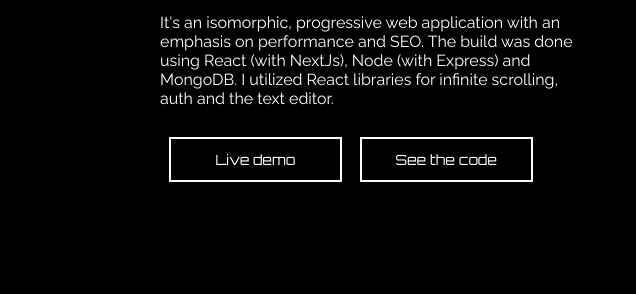
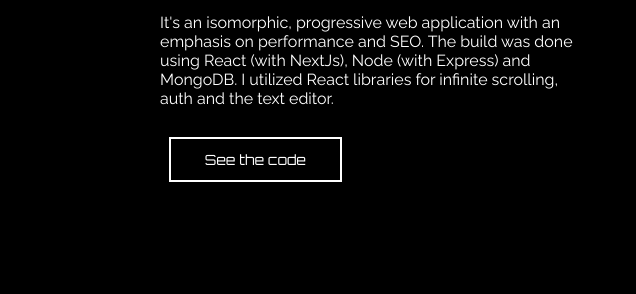
Before and after one commit to lawrencedarcy/portfolio-site, a plain HTML site: page index.html in a window 1280 px wide. Shown: the part 1081-1375 px from the top of the page, 0-636 px from the left. Drawn offline with nearby package versions, Linux system fonts and the light colour scheme.

Commit message:
Refresh deploy

```diff
--- a/index.html
+++ b/index.html
@@ -64,7 +64,7 @@
              It's an isomorphic, progressive web application with an emphasis on performance and SEO. The build was done using React (with NextJs), Node (with Express) and MongoDB. I utilized React libraries for infinite scrolling, auth and the text editor.
              </p>
            <div class="btn-box">
-           <a class="external" href="https://stagetime.now.sh" target="_blank">Live demo</a>
+           <!-- <a class="external" href="https://stagetime.now.sh" target="_blank">Live demo</a> -->
            <a class="external" href="https://github.com/lawrencedarcy/blogging-platform" target="_blank">See the code</a>
            </div>
         </div>
```
